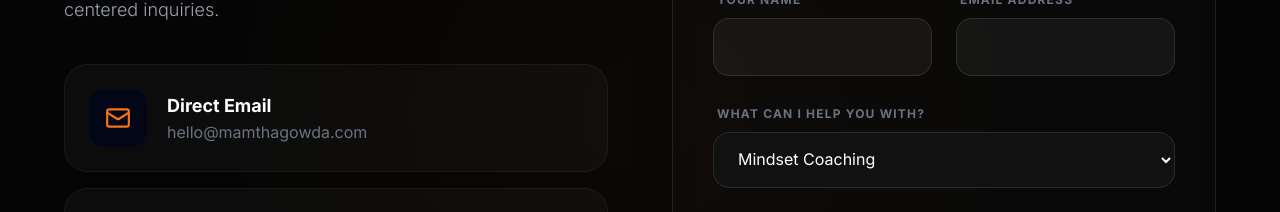
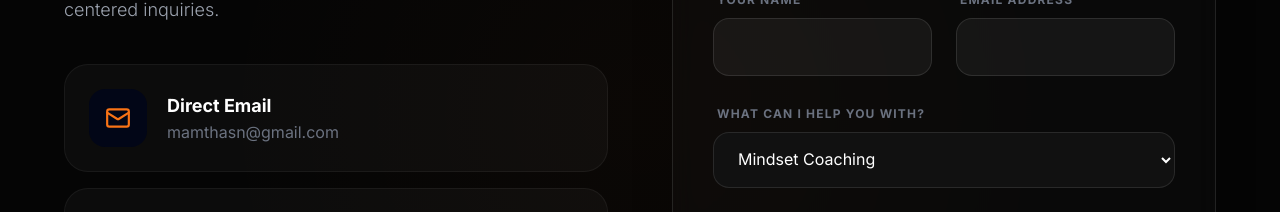
Before and after one commit to Karthikgouda15/Mamtha-Life-Coach, a React (Create React App) app: page / in a window 1280 px wide. Shown: the part 6820-7032 px from the top of the page. Built offline with nearby package versions, Linux system fonts and the light colour scheme.

Commit message:
Initially done

```diff
--- a/src/components/Get in touch.js
+++ b/src/components/Get in touch.js
@@ -47,15 +47,15 @@ const Contact = () => {
     {
       icon: Mail,
       title: "Direct Email",
-      value: "hello@mamthagowda.com",
-      link: "mailto:hello@mamthagowda.com",
+      value: "mamthasn@gmail.com",
+      link: "mailto:mamthasn@gmail.com",
       color: "text-orange-500"
     },
     {
       icon: Linkedin,
       title: "LinkedIn Community",
       value: "Mamtha Gowda G S",
-      link: "https://www.linkedin.com/in/mamthagowda-gs/",
+      link: "https://www.linkedin.com/in/mamtha-g-b8770495/",
       color: "text-blue-500"
     },
     {
--- a/src/components/Hero.js
+++ b/src/components/Hero.js
@@ -10,8 +10,8 @@ const Hero = () => {
   };
 
   // Replace these with your actual links if they differ
-  const linkedInUrl = "https://www.linkedin.com/in/mamthagowda/";
-  const emailAddress = "mailto:mamthagowda@gmail.com";
+  const linkedInUrl = "https://www.linkedin.com/in/mamtha-g-b8770495/";
+  const emailAddress = "mailto:mamthasn@gmail.com";
 
   return (
     <section className="relative min-h-screen flex items-center justify-center overflow-hidden pt-20 bg-[#050505]" id="hero">
--- a/src/components/Services.js
+++ b/src/components/Services.js
@@ -21,7 +21,7 @@ const Services = () => {
       duration: "3-6 Months",
       category: "one-on-one",
       isFeatured: true,
-      cta: "mailto:mamthagowda@gmail.com",
+      cta: "mailto:mamthasn@gmail.com",
       outcomes: [
         "Overcoming Imposter Syndrome",
         "Clarity on Life Purpose",
@@ -38,7 +38,7 @@ const Services = () => {
       duration: "8 Weeks",
       category: "career",
       isFeatured: false,
-      cta: "mailto:mamthagowda@gmail.com",
+      cta: "mailto:mamthasn@gmail.com",
       outcomes: [
         "Executive Presence Coaching",
         "Strategic Career Pivot Roadmap",
@@ -54,7 +54,7 @@ const Services = () => {
       duration: "Group Sessions",
       category: "workshops",
       isFeatured: false,
-      cta: "mailto:mamthagowda@gmail.com",
+      cta: "mailto:mamthasn@gmail.com",
       outcomes: [
         "Stress Management Tools",
         "Boundary Setting Techniques",
```
